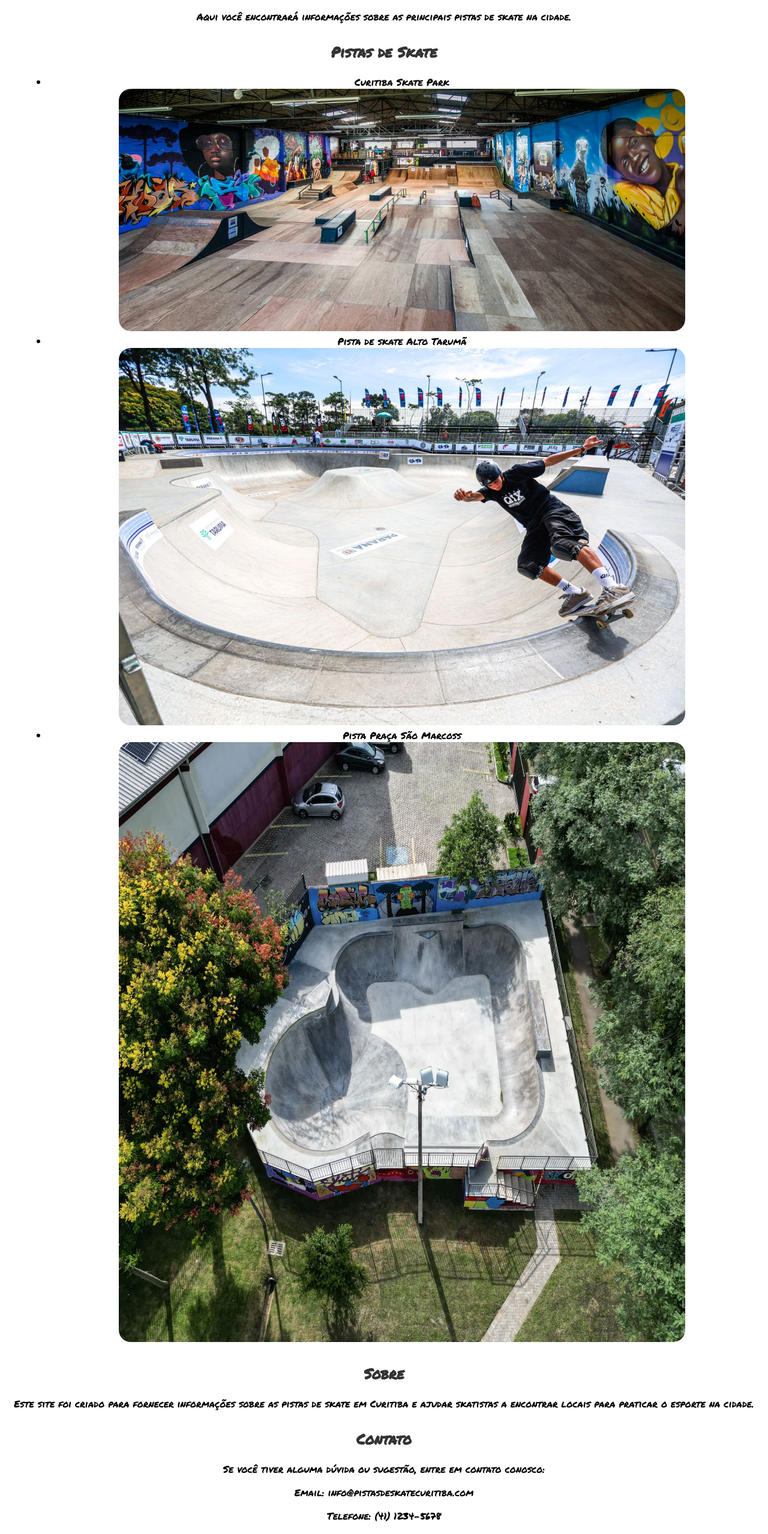
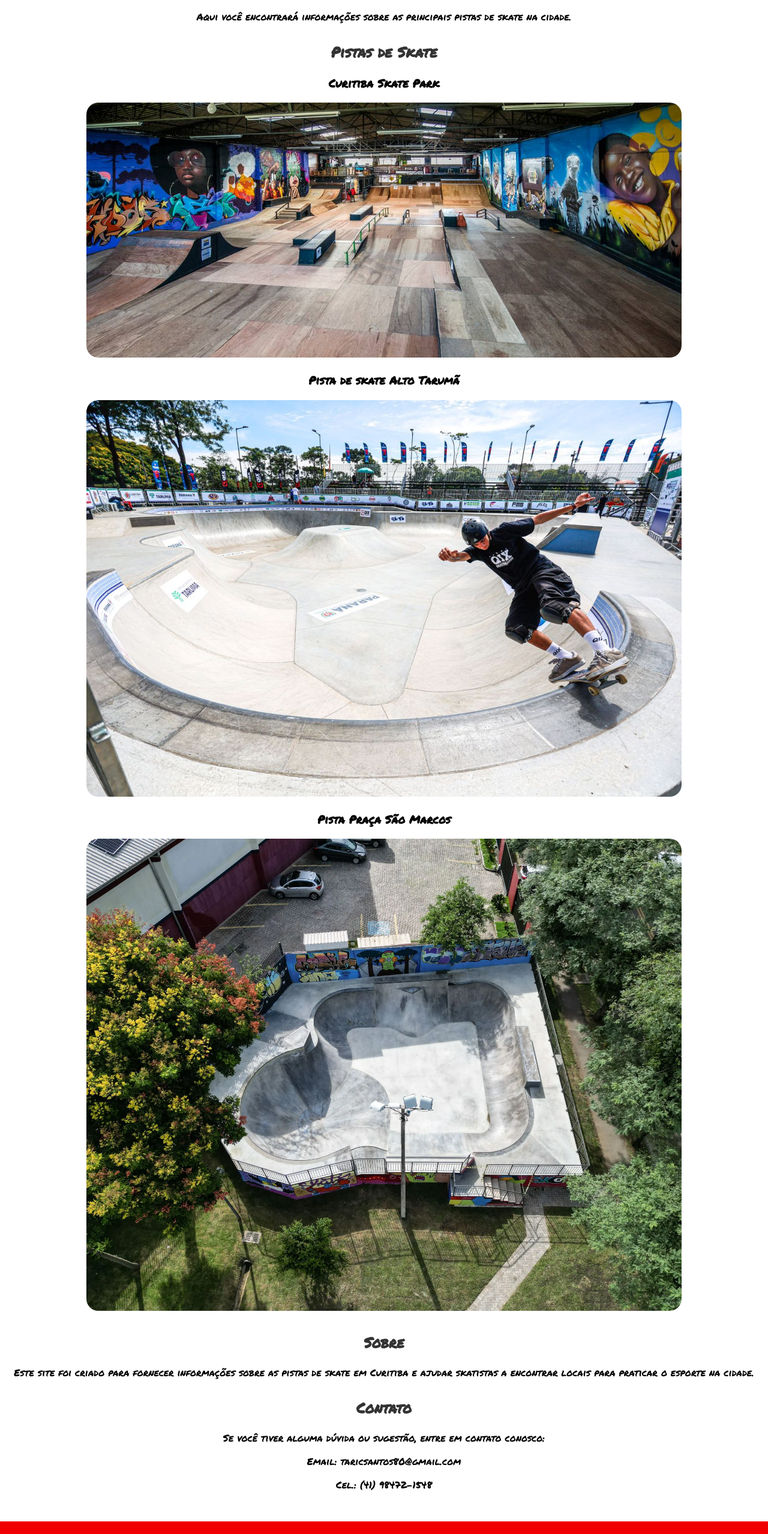
Before and after one commit to taricsk8/sk8_cwb, a plain HTML site: page index.html in a window 1280 px wide. Shown: the part 240-2797 px from the top of the page at 60% size. Drawn offline with Linux system fonts and the light colour scheme.

Commit message:
segundo commit

```diff
--- a/index.html
+++ b/index.html
@@ -24,14 +24,12 @@
 
         <section id="pistas">
             <h2>Pistas de Skate</h2>
-            <ul>
-                <li>Curitiba Skate Park</li>
-                <img src="cru.jpg" alt="" style=height1000px>
-                <li>Pista de skate Alto Tarumã</li>
-                <img src="alto taruma.jpg" alt="" style="height1000px">
-                <li>Pista Praça São Marcoss </li>
-                <img src="sao marcos.webp" alt="" style="height: 1000px">
-            </ul>
+            <h3>Curitiba Skate Park</h3>
+            <img src="cru.jpg" alt="">
+            <h3>Pista de skate Alto Tarumã</h3>
+            <img src="alto taruma.jpg" alt="">
+            <h3>Pista Praça São Marcos</h3>
+            <img src="sao marcos.webp" alt="">
         </section>
 
         <section id="sobre">
@@ -43,8 +41,8 @@
         <section id="contato">
             <h2>Contato</h2>
             <p>Se você tiver alguma dúvida ou sugestão, entre em contato conosco:</p>
-            <p>Email: info@pistasdeskatecuritiba.com</p>
-            <p>Telefone: (41) 1234-5678</p>
+            <p>Email: taricsantos80@gmail.com</p>
+            <p>Cel.: (41) 98472-1548</p>
         </section>
     </main>
 
--- a/style.css
+++ b/style.css
@@ -1,11 +1,9 @@
 /* Estilos gerais */
-
 .permanent-marker-regular {
     font-family: "Permanent Marker", cursive;
     font-weight: 400;
     font-style: normal;
-  }
-
+}
 
 body {
     font-family: Arial, sans-serif;
@@ -58,10 +56,9 @@ footer {
 }
 
 /* Estilos específicos */
-
 h1 {
     margin: 0;
-    font-size: 80px;
+    font-size: 50px;
 }
 
 h2 {
@@ -85,3 +82,18 @@ img {
     width: 80%;
     border-radius: 20px;
 }
+
+/* Adaptações para dispositivos móveis */
+@media only screen and (max-width: 600px) {
+    header {
+        height: auto;
+    }
+
+    h1 {
+        font-size: 30px;
+    }
+
+    img {
+        width: 100%;
+    }
+}
```
